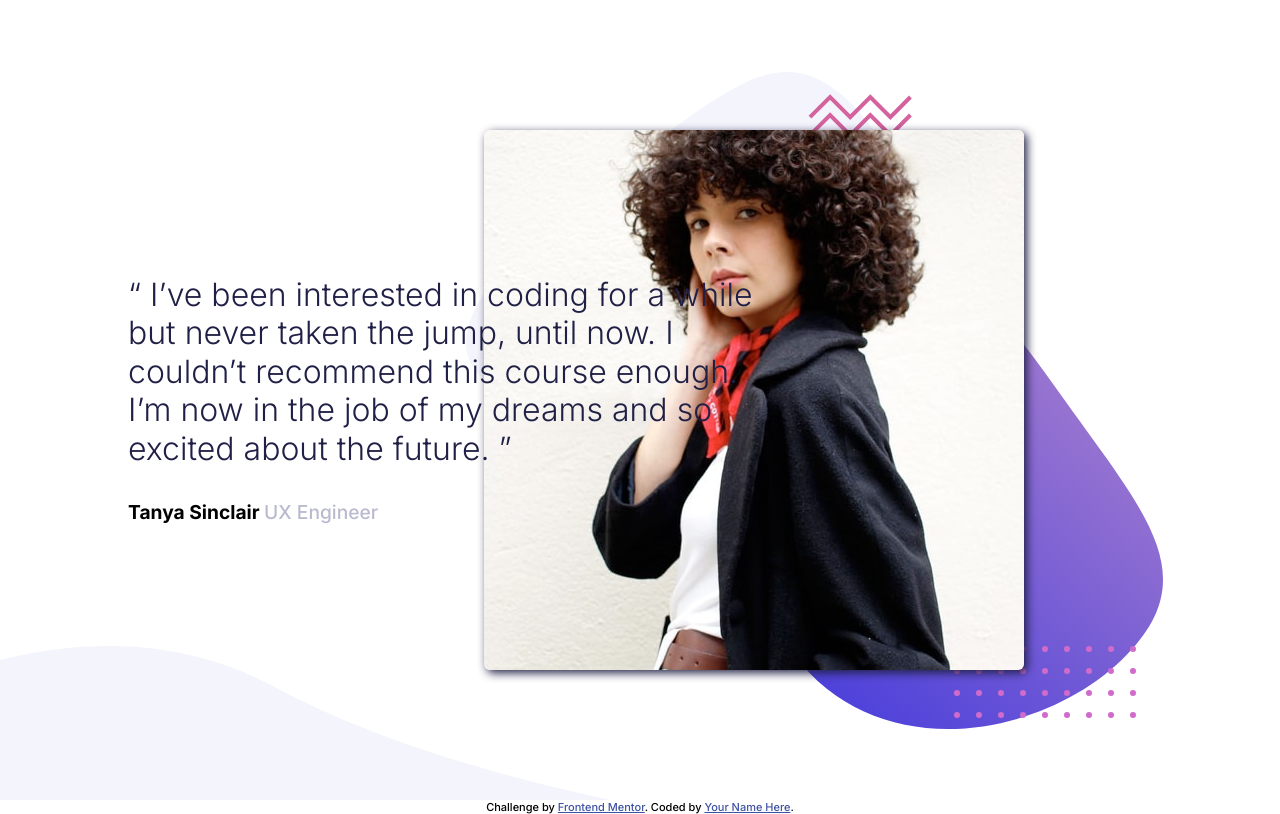
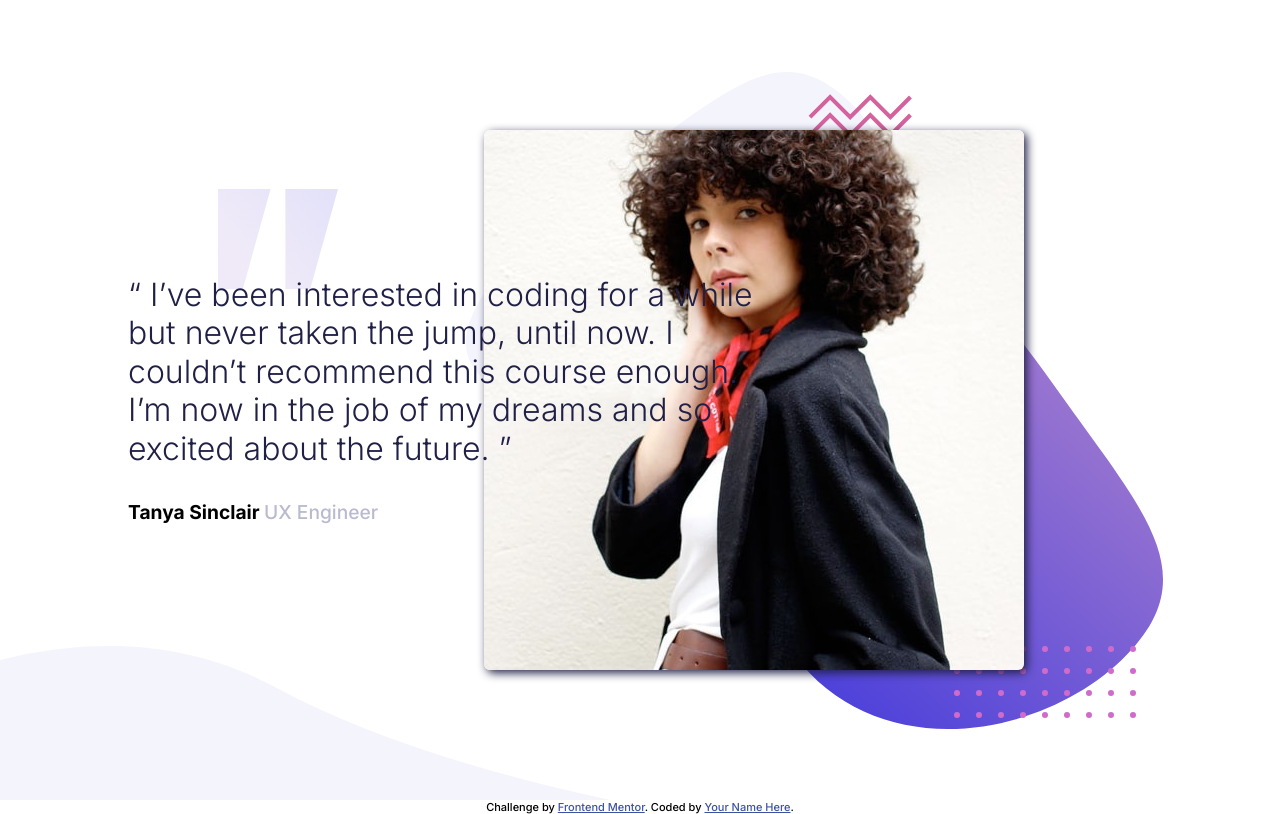
Before and after one commit to Daniela-git/frontendmentor, a plain HTML site: page coding-bootcamp-testimonials-slider-master/index.html in a window 1280 px wide. Drawn offline with Linux system fonts and the light colour scheme.

Commit message:
comillas en su lugar

```diff
--- a/coding-bootcamp-testimonials-slider-master/style.css
+++ b/coding-bootcamp-testimonials-slider-master/style.css
@@ -31,13 +31,16 @@ body {
 
 .content {
 	width: 80%;
+	height: 70%;
 	display: grid;
 	grid-template-columns: 2fr 1fr;
 	align-items: center;
 	position: relative;
+	background: url("./images/pattern-quotes.svg");
+	background-repeat: no-repeat;
+	background-position: 10% 15%;
 }
 .testimonial {
-	/* margin-left: 2rem; */
 	z-index: 10;
 }
 .testimonial__text {
```
